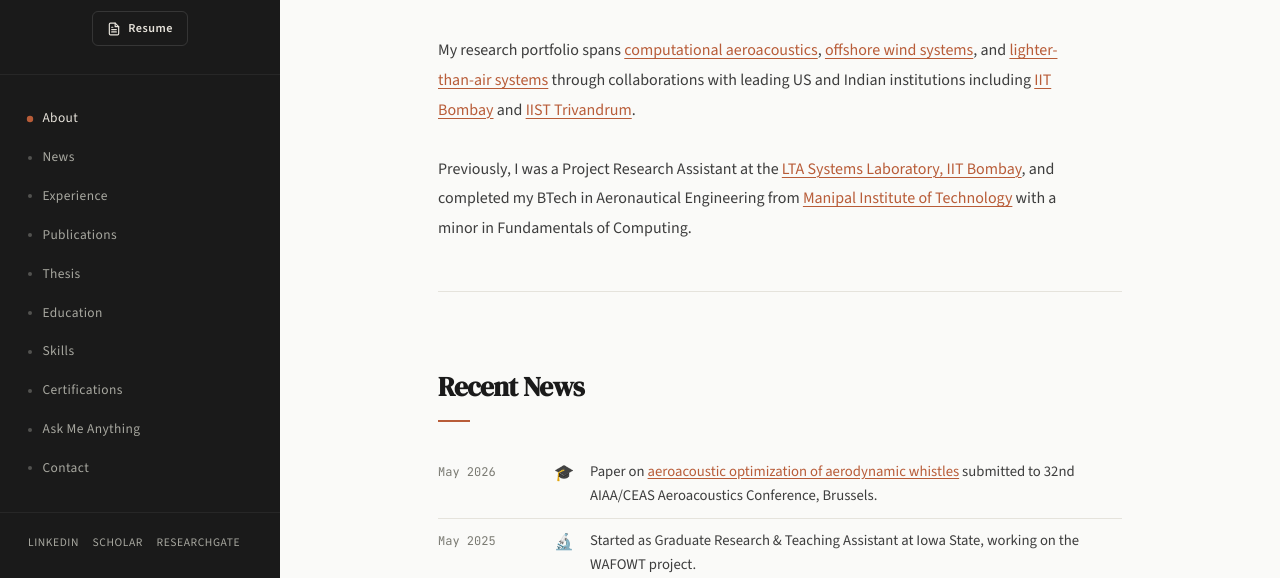
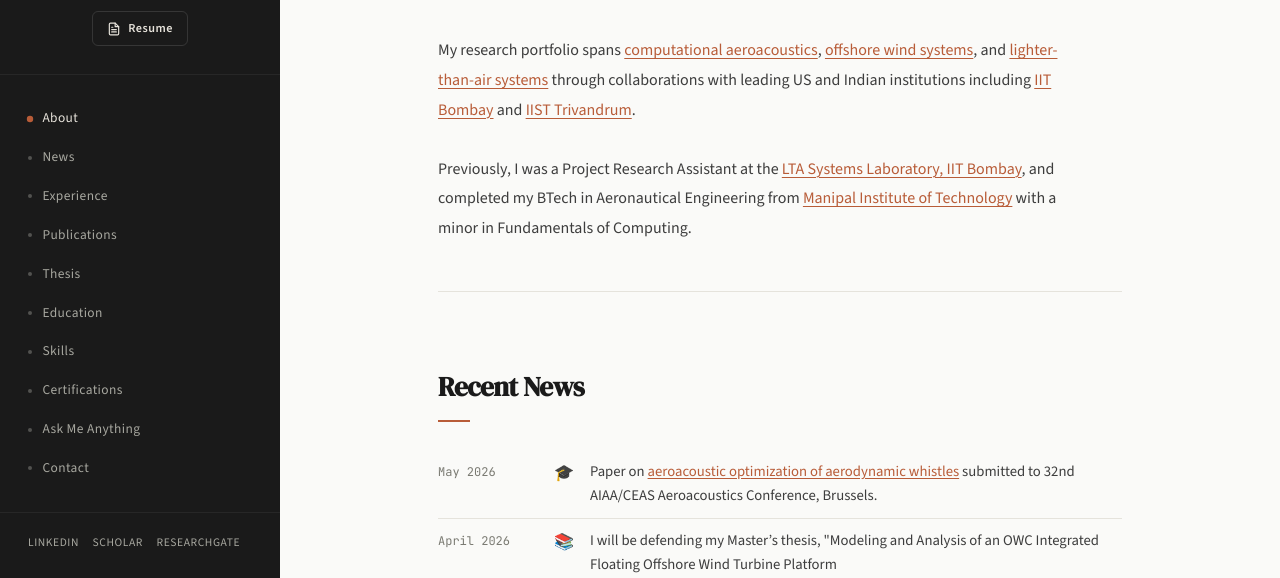
Before and after one commit to rithikrn/rithik-r-nambiar, a plain HTML site: page index.html in a window 1280 px wide. Shown: the part 222-800 px from the top of the page. Drawn offline with nearby package versions, Linux system fonts and the light colour scheme.

Commit message:
Update news section with new events
Added news items for upcoming events about the thesis defense.

```diff
--- a/index.html
+++ b/index.html
@@ -81,6 +81,11 @@
                 <span class="news-date">May 2026</span>
                 <span class="news-emoji">🎓</span>
                 <span class="news-text">Paper on <a href="projects/computational-aeroacoustics.html">aeroacoustic optimization of aerodynamic whistles</a> submitted to 32nd AIAA/CEAS Aeroacoustics Conference, Brussels.</span>
+            </div>
+            <div class="news-item">
+                <span class="news-date">April 2026</span>
+                <span class="news-emoji">📚</span>
+                <span class="news-text"> I will be defending my Master’s thesis, "Modeling and Analysis of an OWC Integrated Floating Offshore Wind Turbine Platform</span>
             </div>
             <div class="news-item">
                 <span class="news-date">May 2025</span>
```
